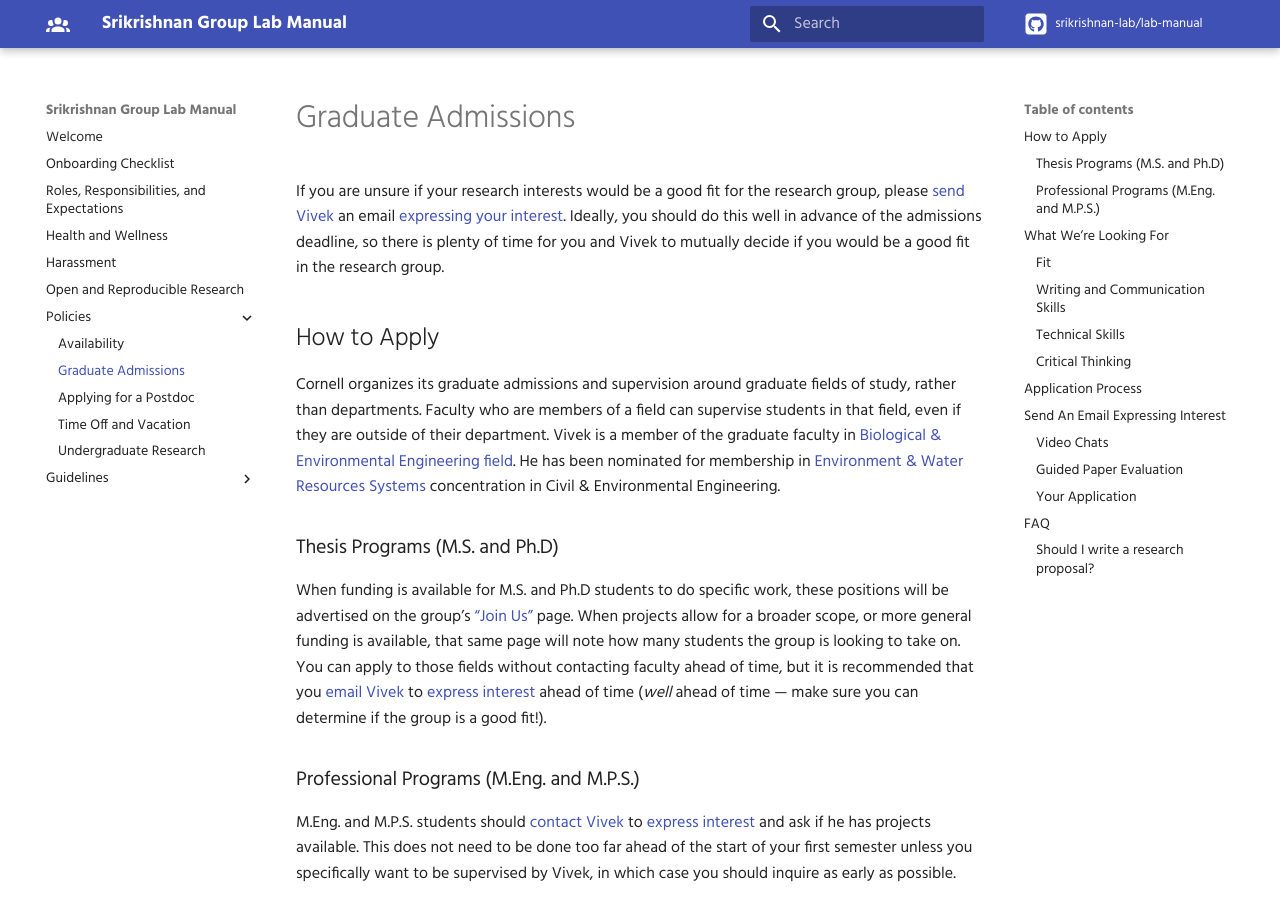
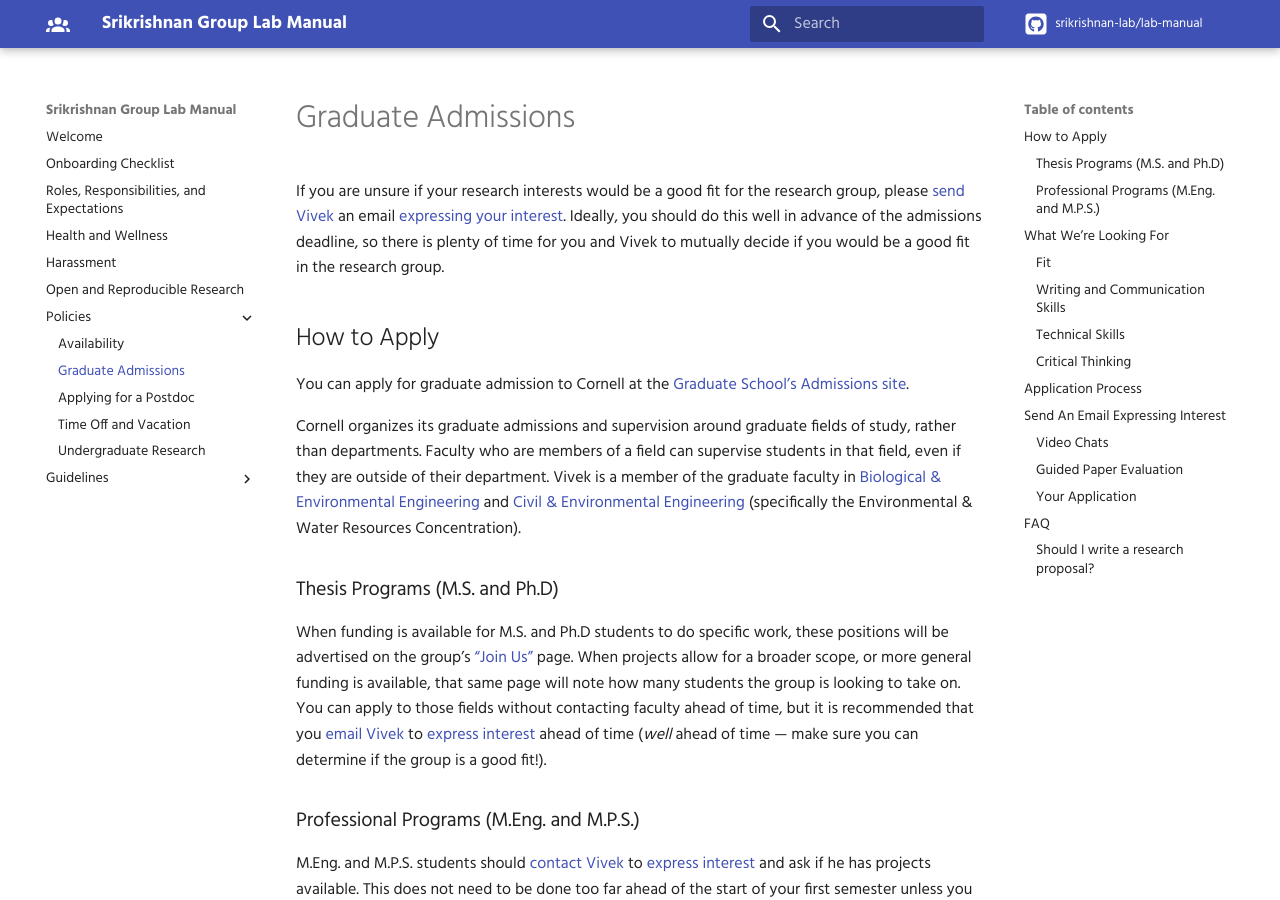
Before and after one commit to srikrishnan-lab/lab-manual, an MkDocs documentation site: the page built from docs/policies/graduate.md, in a window 1280 px wide and 900 px high. Built offline with MkDocs 1.6.1 and Material for MkDocs 9.7.7, drawn with Linux system fonts in a browser that asks for light colours; some web fonts are replaced; comment, search, counter and statistics services are not loaded.

Commit message:
add link to Cornell's application

```diff
--- a/docs/policies/graduate.md
+++ b/docs/policies/graduate.md
@@ -4,7 +4,9 @@ If you are unsure if your research interests would be a good fit for the researc
 
 ## How to Apply
 
-Cornell organizes its graduate admissions and supervision around graduate fields of study, rather than departments. Faculty who are members of a field can supervise students in that field, even if they are outside of their department. Vivek is a member of the graduate faculty in [Biological & Environmental Engineering field](https://gradschool.cornell.edu/academics/fields-of-study/subject/biological-and-environmental-engineering/biological-and-environmental-engineering-phd-ithaca/). He has been nominated for membership in [Environment & Water Resources Systems](https://gradschool.cornell.edu/academics/fields-of-study/field/civil-and-environmental-engineering/) concentration in Civil & Environmental Engineering.
+You can apply for graduate admission to Cornell at the [Graduate School's Admissions site](https://gradschool.cornell.edu/admissions/apply/).
+
+Cornell organizes its graduate admissions and supervision around graduate fields of study, rather than departments. Faculty who are members of a field can supervise students in that field, even if they are outside of their department. Vivek is a member of the graduate faculty in [Biological & Environmental Engineering](https://gradschool.cornell.edu/academics/fields-of-study/subject/biological-and-environmental-engineering/biological-and-environmental-engineering-phd-ithaca/) and [Civil & Environmental Engineering](https://gradschool.cornell.edu/academics/fields-of-study/field/civil-and-environmental-engineering/) (specifically the Environmental & Water Resources Concentration).
 
 ### Thesis Programs (M.S. and Ph.D)
 
```
